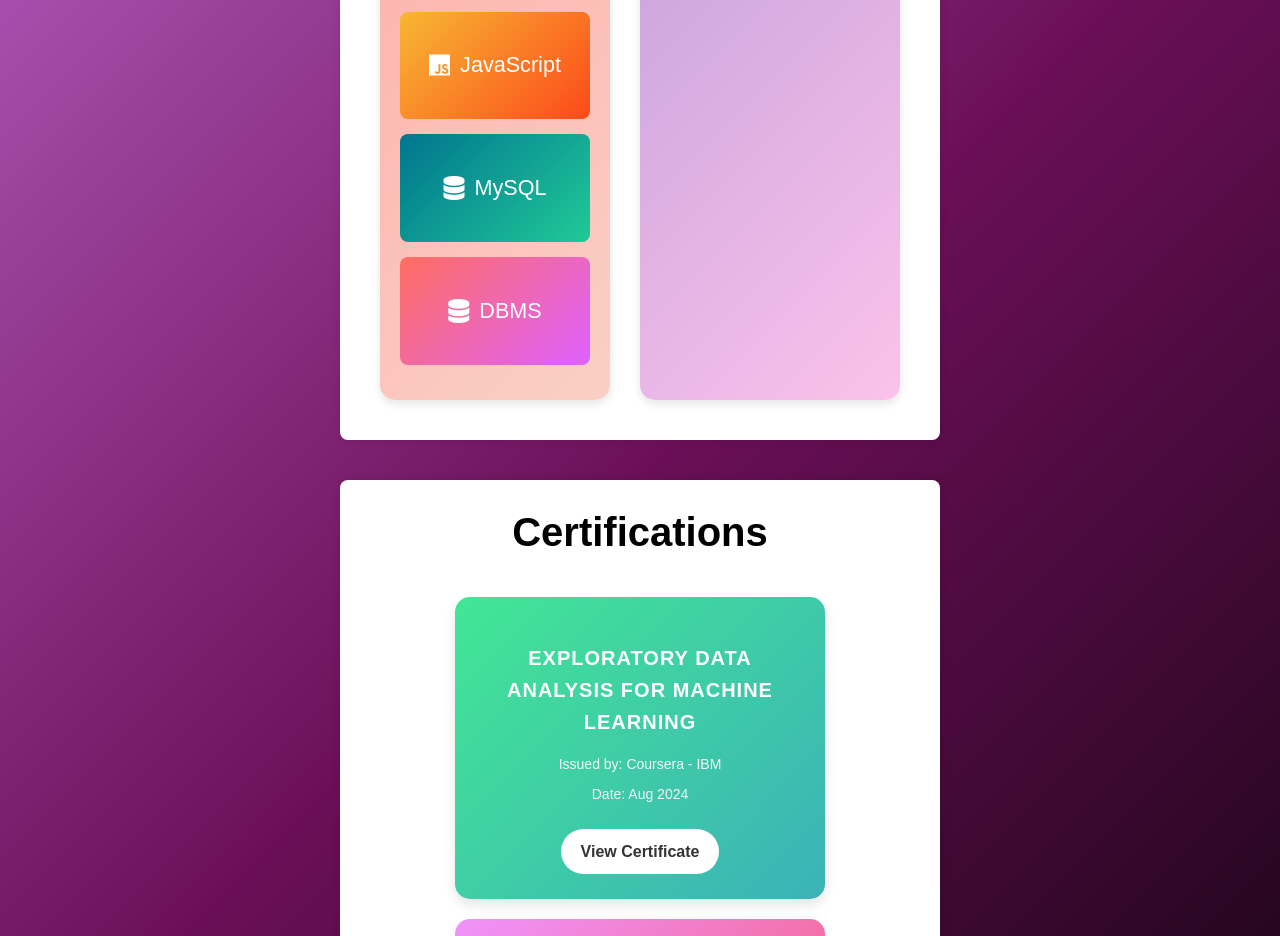
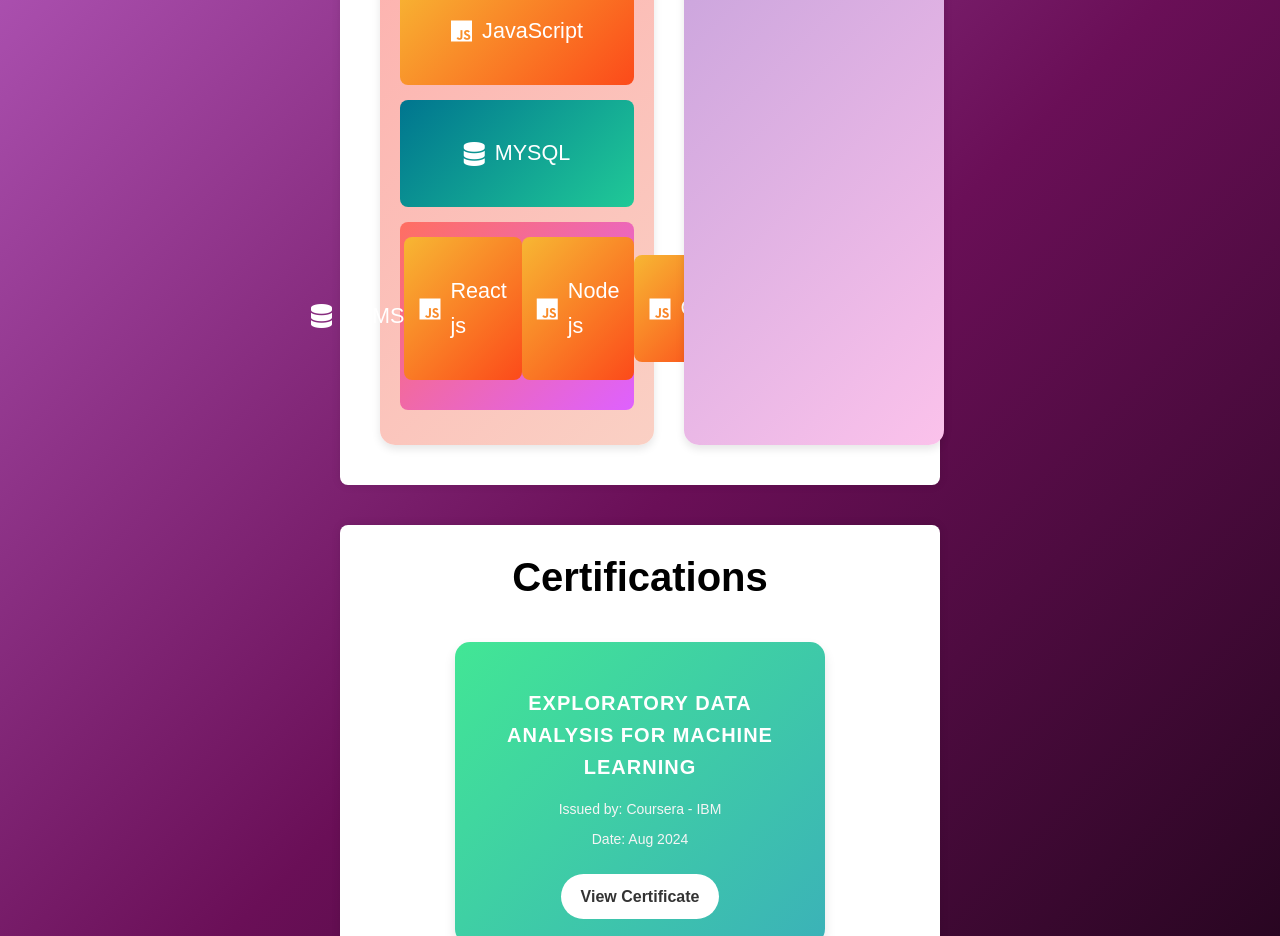
Before and after one commit to PriyankaMedona/PriyankaMedona.github, a plain HTML site: page index.html in a window 1280 px wide. Shown: the part 3980-4916 px from the top of the page. Drawn offline with Linux system fonts and the light colour scheme.

Commit message:
Update index.html

```diff
--- a/index.html
+++ b/index.html
@@ -150,8 +150,8 @@ solutions and eager to drive impactful results</p>
             <p>Java</p>
         </div>
       <div class="skill dsa-skill">
-    <i class="fas fa-code"></i> <!-- Replace with appropriate DSA icon -->
-    <p>Data Structures</p>
+    <i class="fas fa-code"></i>
+    <p>Data Structures </p>
      </div>
         <div class="skill html-skill">
             <i class="fab fa-html5"></i>
@@ -167,16 +167,28 @@ solutions and eager to drive impactful results</p>
         </div>
         <div class="skill mysql-skill">
             <i class="fas fa-database"></i>
-            <p>MySQL</p>
+            <p>MYSQL</p>
         </div>
       <div class="skill dbms-skill">
     <i class="fas fa-database"></i> <!-- Replace with appropriate DBMS icon -->
     <p>DBMS</p>
+                <div class="skill js-skill">
+            <i class="fab fa-js"></i>
+            <p>React js</p>
+        </div>
+                <div class="skill js-skill">
+            <i class="fab fa-js"></i>
+            <p>Node js</p>
+        </div>
+                <div class="skill js-skill">
+            <i class="fab fa-js"></i>
+            <p>Git</p>
+        </div>
 </div>
 
     </div>
 
-    <!-- Soft Skills Section -->
+
     <div class="soft-skills-container">
         <h2>Soft Skills</h2>
         <div class="skill pm-skill">
```
